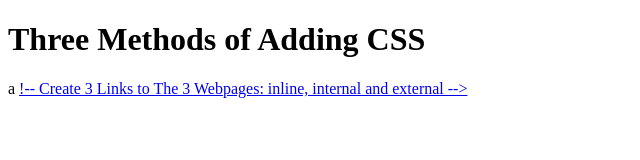
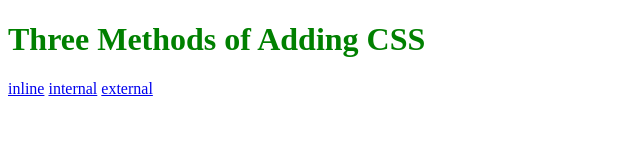
Before and after one commit to AdriannaKluzinska/Web_Dev, a plain HTML site: page Web/5.1. Adding CSS/index.html in a window 1280 px wide. Shown: the whole page, without its empty margins (0-640 px from the left). Drawn offline with Linux system fonts and the light colour scheme.

Commit message:
Add files via upload

```diff
--- a/Web/5.1. Adding CSS/Solution/solution.html
+++ b/Web/5.1. Adding CSS/Solution/solution.html
@@ -4,7 +4,6 @@
 <head>
   <meta charset="UTF-8">
   <title>Adding CSS</title>
-  <link rel="stylesheet" href="style.css">
 </head>
 
 <body>
--- a/Web/5.1. Adding CSS/index.html
+++ b/Web/5.1. Adding CSS/index.html
@@ -2,17 +2,17 @@
 <html lang="en">
 
 <head>
-  <link sty>
   <meta charset="UTF-8">
   <title>Adding CSS</title>
+  <link rel="stylesheet" href="./style.css" />
 </head>
 
 <body>
   <h1>Three Methods of Adding CSS</h1>
-  <a rel="stylesheet" href="external.css"></a>a
-  <a rel="stylesheet" href="internal.css">
-  <a rel="stylesheet" href="inline.css">
-  !-- Create 3 Links to The 3 Webpages: inline, internal and external -->
+    <a href="inline.html">inline</a>
+    <a href="internal.html">internal</a>
+    <a href="external.html">external</a>
+  <!-- Create 3 Links to The 3 Webpages: inline, internal and external -->
 </body>
 
 </html>
--- a/Web/5.1. Adding CSS/style.css
+++ b/Web/5.1. Adding CSS/style.css
@@ -0,0 +1,3 @@
+h1{
+    color: green;
+}
```
Also changed, not shown: Web/5.1. Adding CSS/external.html (+1 -5 lines), Web/5.1. Adding CSS/inline.html (+2 -2 lines), Web/5.1. Adding CSS/internal.html (+5 -0 lines).
